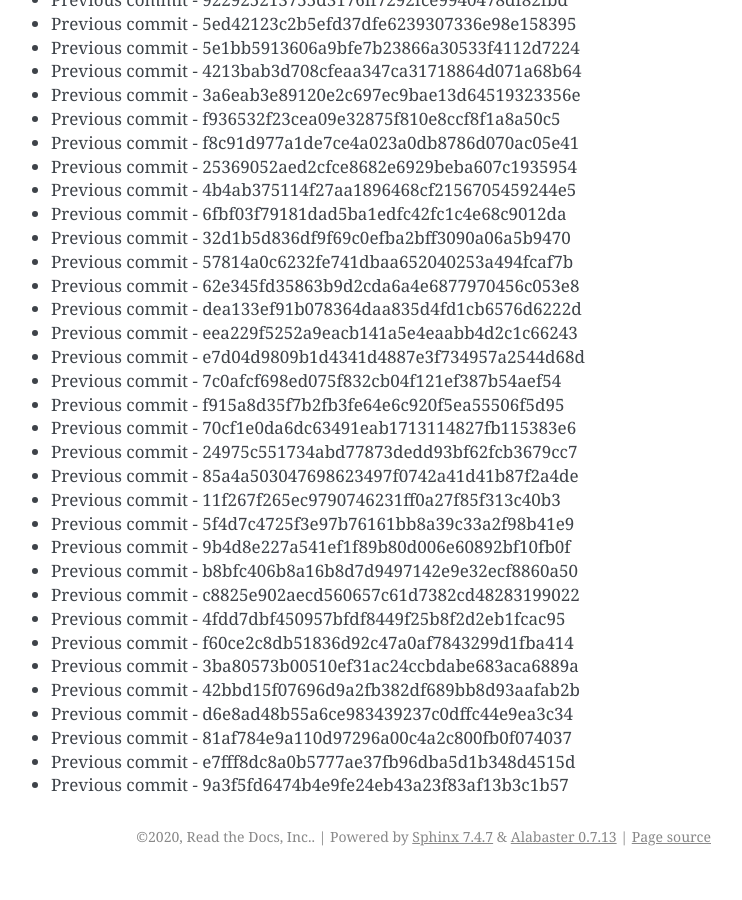
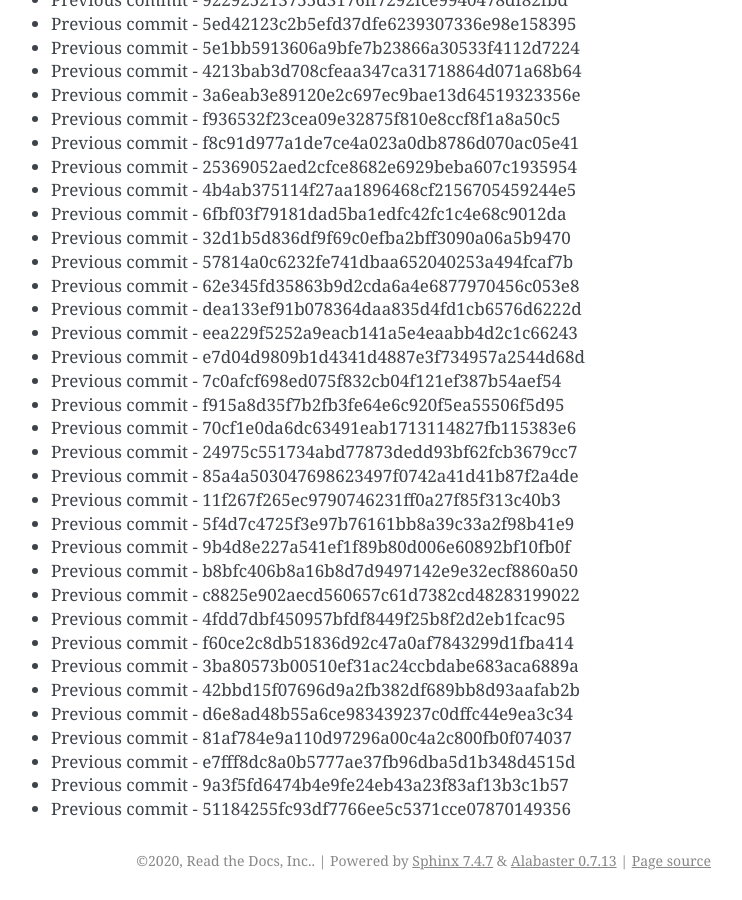
Before and after one commit to readthedocs/rtd-git-stresstest, a Sphinx documentation site: the page built from docs/updates.rst, in a window 1280 px wide and 900 px high, scrolled down 99008 px. Shown: the whole window, without its empty margins (399-1141 px from the left). Built offline with Sphinx 7.4.7, drawn with Linux system fonts in a browser that asks for light colours; before the commit the page ends 99884 px from its top, so only the background shows below that.

Commit message:
Generating commit from previous: 51184255fc93df7766ee5c5371cce07870149356

```diff
--- a/docs/updates.rst
+++ b/docs/updates.rst
@@ -4192,3 +4192,4 @@ It can be tested for any performance characteristics.
 * Previous commit - 81af784e9a110d97296a00c4a2c800fb0f074037
 * Previous commit - e7fff8dc8a0b5777ae37fb96dba5d1b348d4515d
 * Previous commit - 9a3f5fd6474b4e9fe24eb43a23f83af13b3c1b57
+* Previous commit - 51184255fc93df7766ee5c5371cce07870149356
```
